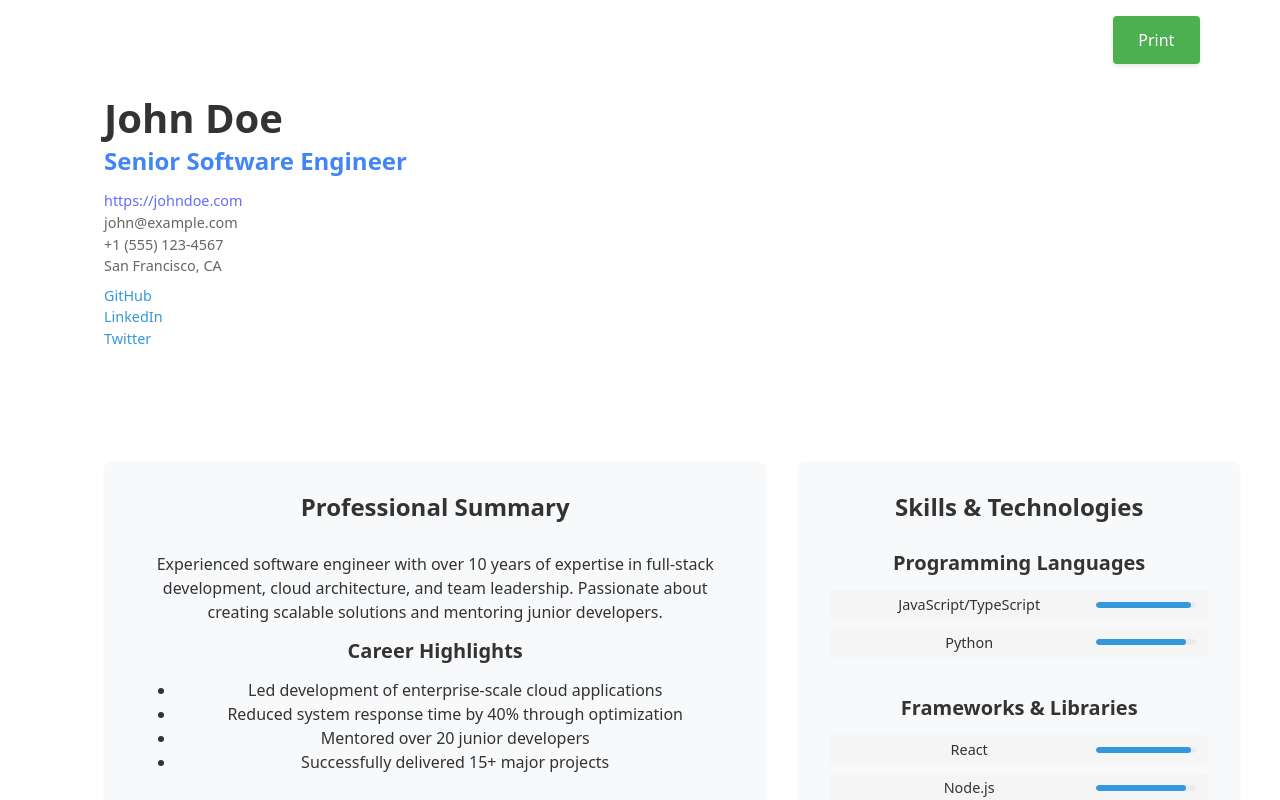
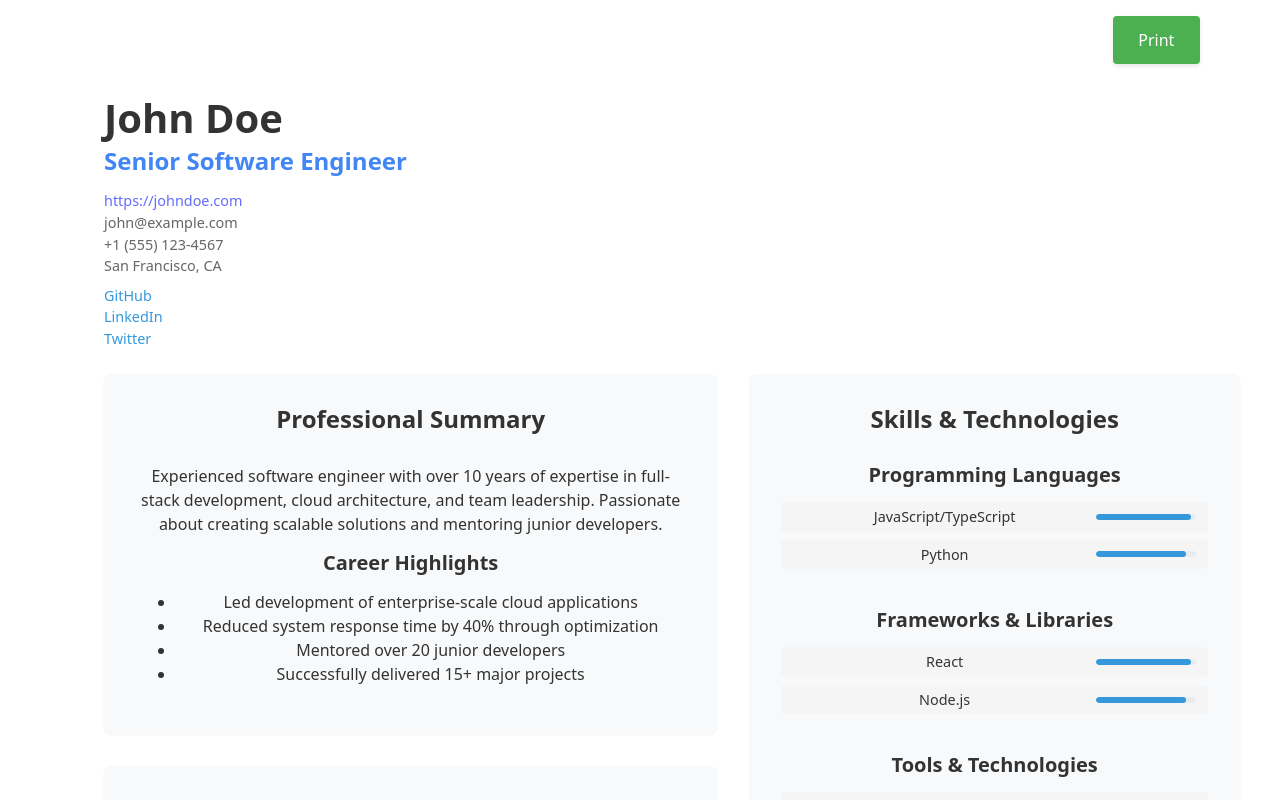
Before and after one commit to ku01/profipage, a React (Vite) app: page / in a window 1280 px wide. Shown: the top 800 px of the page. Built offline with nearby package versions, Linux system fonts and the light colour scheme.

Commit message:
Remove empty spaces

```diff
--- a/src/App.css
+++ b/src/App.css
@@ -66,7 +66,7 @@
 
 /* Header Styles */
 .header {
-  margin-bottom: 2.5rem;
+  margin-bottom: 0rem;
 }
 
 .header-content {
@@ -124,7 +124,7 @@
 
 /* Section Styles */
 section {
-  margin-bottom: 3rem;
+  margin-bottom: 0rem;
   padding: 2rem;
   background-color: #F8F9FA;
   border-radius: 0.5rem;
@@ -295,9 +295,9 @@ section h3 {
 
 .content-grid {
   display: grid;
-  grid-template-columns: 3fr 2fr;
+  grid-template-columns: 5fr 4fr;
   gap: 2rem;
-  margin-top: 2rem;
+  margin-top: 0rem;
 }
 
 .left-column,
@@ -312,7 +312,7 @@ section h3 {
   display: flex;
   align-items: flex-start;
   gap: 2rem;
-  margin-bottom: 2rem;
+  margin-bottom: 0rem;
 }
 
 .header-content {
@@ -342,9 +342,8 @@ section h3 {
 .contact-info {
   display: flex;
   flex-direction: column;
-  gap: 0;
+  gap: 0rem;
   font-size: 0.9rem;
-  text-align: left;
 }
 
 .contact-info-item {
@@ -503,13 +502,13 @@ section h3 {
   }
 
   .layout {
-    padding: 0.5rem;
+    padding: 0;
   }
 
   /* Maintain grid layout */
   .content-grid {
     display: grid;
-    grid-template-columns: 3fr 2fr;
+    grid-template-columns: 7fr 3fr;
   }
 
   /* Keep original column layout */
@@ -530,6 +529,7 @@ section h3 {
   /* Ensure sections break appropriately */
   section {
     break-inside: avoid;
+    box-shadow: none;
   }
 
   /* Show full URLs for social links in print version */
--- a/src/index.css
+++ b/src/index.css
@@ -40,7 +40,7 @@ body {
 .layout {
   display: flex;
   flex-direction: column;
-  gap: 3rem;
+  gap: 1.5rem;
 }
 
 section {
```
